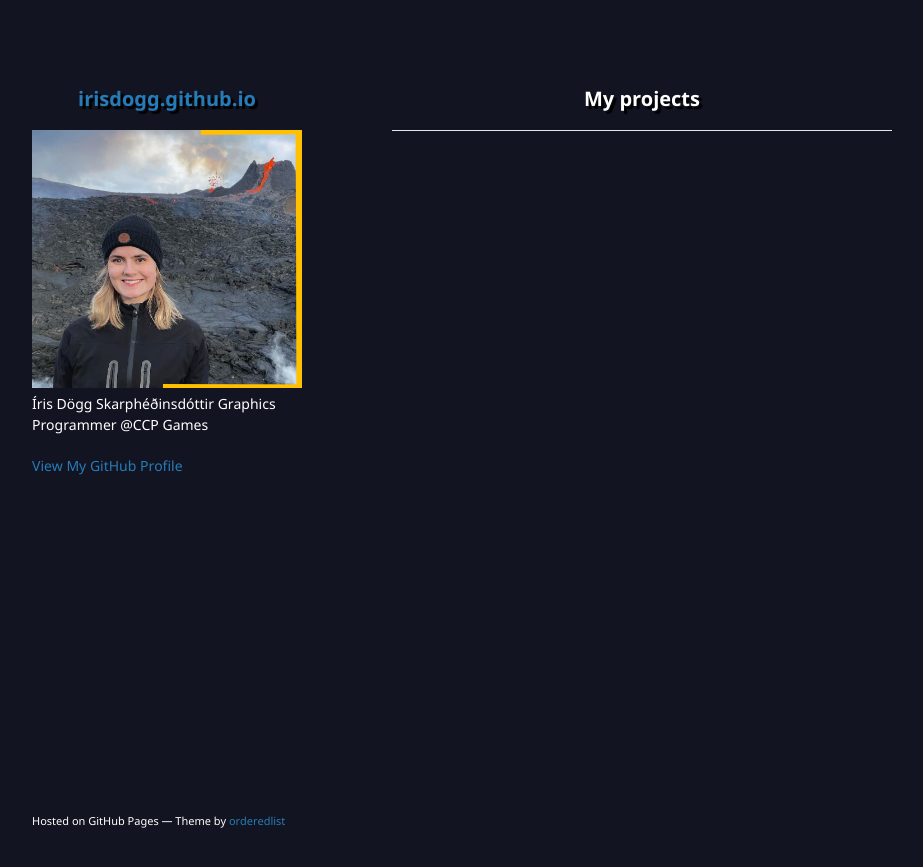
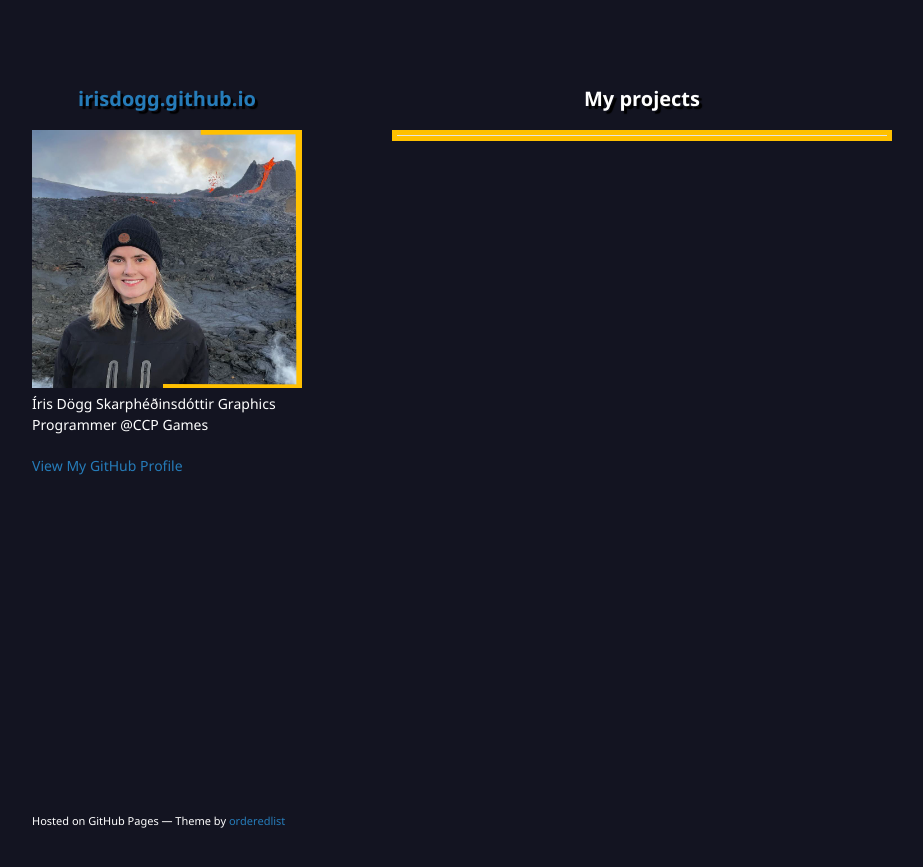
Before and after one commit to irisdogg/irisdogg.github.io, a Jekyll site: the page built from index.md, in a window 1280 px wide. Shown: the top 867 px of the page, without its empty margins (178-1101 px from the left). Built offline with Jekyll 4.4.1, drawn with Linux system fonts in a browser that asks for light colours; our own code applies the rules of GitHub Pages for plain Markdown files.

Commit message:
Update style.scss

```diff
--- a/assets/css/style.scss
+++ b/assets/css/style.scss
@@ -18,3 +18,8 @@ p {
   font-size: 14px;
   color: white;
 }
+
+hr {
+ border: 5px solid #ffc000;
+
+}
```
